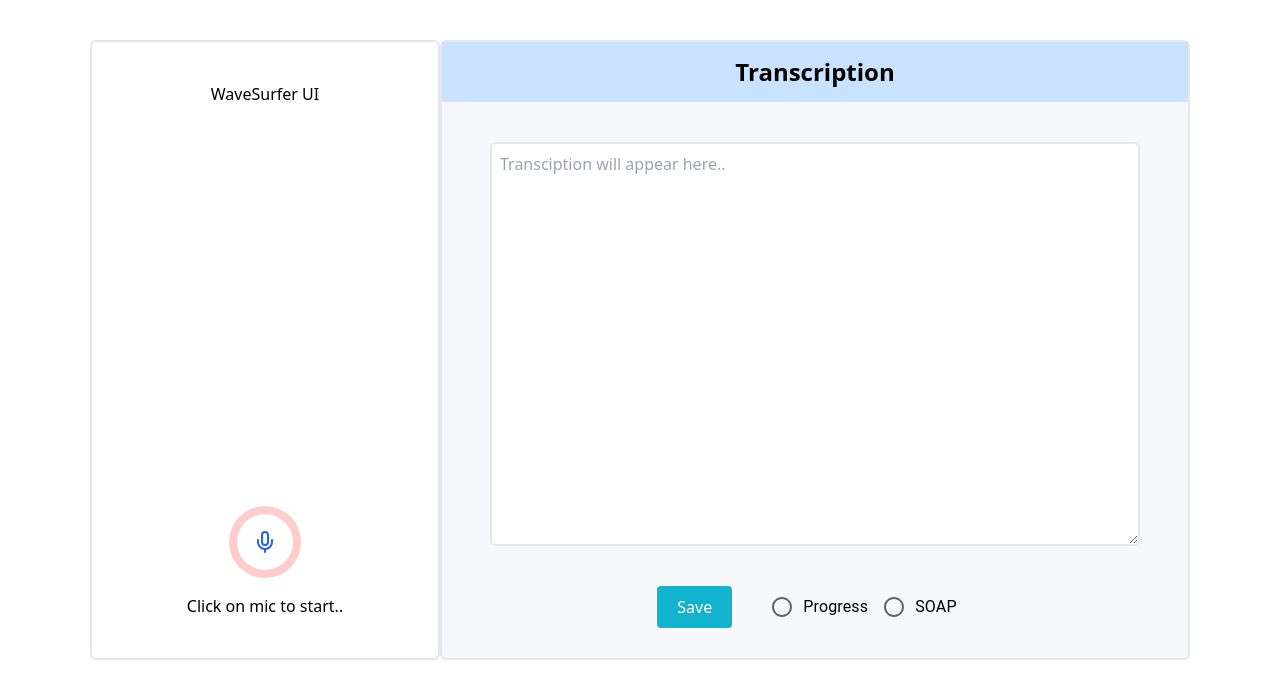
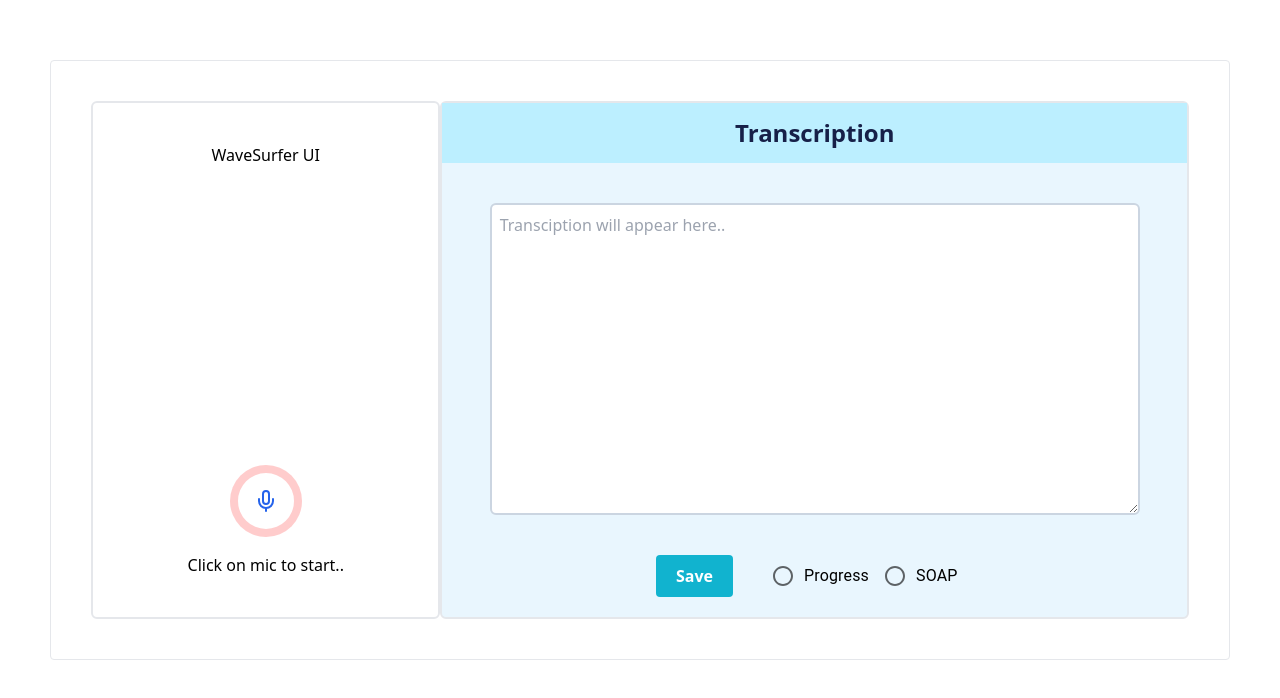
Before and after one commit to uddict/Dictation-App-for-Healthcare-Business, a React (Vite) app: page / in a window 1280 px wide. Shown: the top 698 px of the page. Built offline with nearby package versions, Linux system fonts and the light colour scheme; no server answers.

Commit message:
minor UI changes

```diff
--- a/src/pages/Dictate.jsx
+++ b/src/pages/Dictate.jsx
@@ -5,7 +5,8 @@ import RadioButton from "../components/ui/RadioButtons";
 
 const Dictate = () => {
   return (
-    <div className="flex flex-row justify-between mx-[50px] h-[700px] p-10">
+    <div>
+      <div className="flex flex-row justify-between mx-[50px] h-[600px] p-10 mt-[60px] border rounded">
         <div className="border-2 w-[350px]  rounded-md p-10 flex flex-col justify-between items-center ">
           {/* <Visualizer /> */}
           <div>WaveSurfer UI</div>
@@ -14,20 +15,23 @@ const Dictate = () => {
             <div>Click on mic to start..</div>
           </div>
         </div>
-      <div className="border-2 w-[750px] flex flex-col items-center gap-[40px] bg-[#F6F8FB] rounded-md">
-        <div className="bg-[#C9E2FF] text-center p-3 w-full text-[24px] font-semibold">
+        <div className="border-2 w-[750px] flex flex-col items-center gap-[40px] bg-[#E9F6FE] rounded-md">
+          <div className="bg-[#BCEFFF] text-center p-3 w-full text-[24px] font-semibold text-[#172048]">
             Transcription
           </div>
           <textarea
-          className="border-2 w-[650px] rounded-md p-2"
+            className="border-2 border-slate-300 w-[650px] rounded-md p-2"
             placeholder="Transciption will appear here.."
             name=""
             id=""
             rows={16}
           ></textarea>
-        <div className="flex flex-row gap-10">
-          <button className="bg-[#11B3CF] px-5 rounded text-white">Save</button>
+          <div className="flex flex-row gap-10 mb-5">
+            <button className="bg-[#11B3CF] px-5 rounded text-white font-semibold">
+              Save
+            </button>
             <RadioButton />
+          </div>
         </div>
       </div>
     </div>
```
Lines whose indentation alone changed are shown as unchanged.
